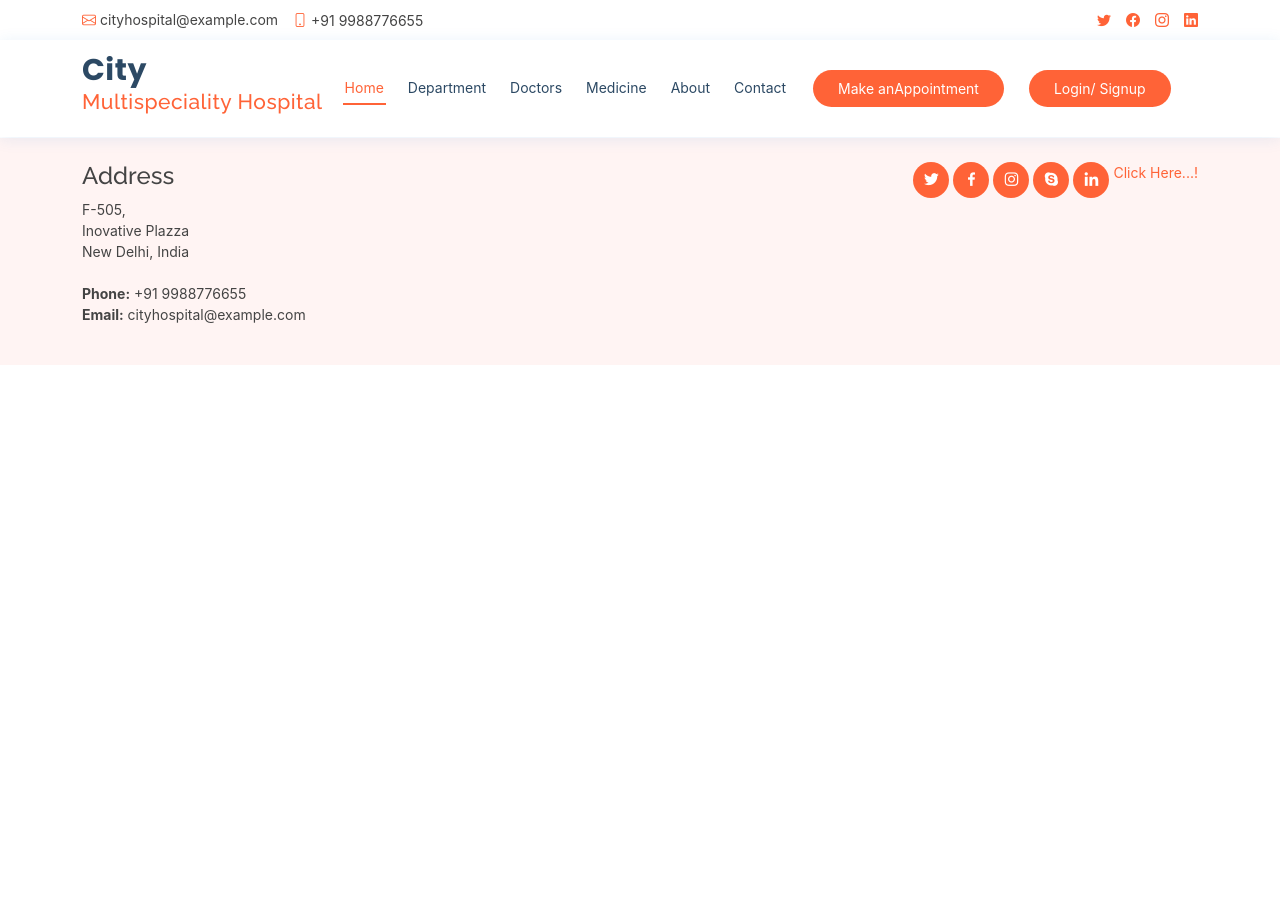
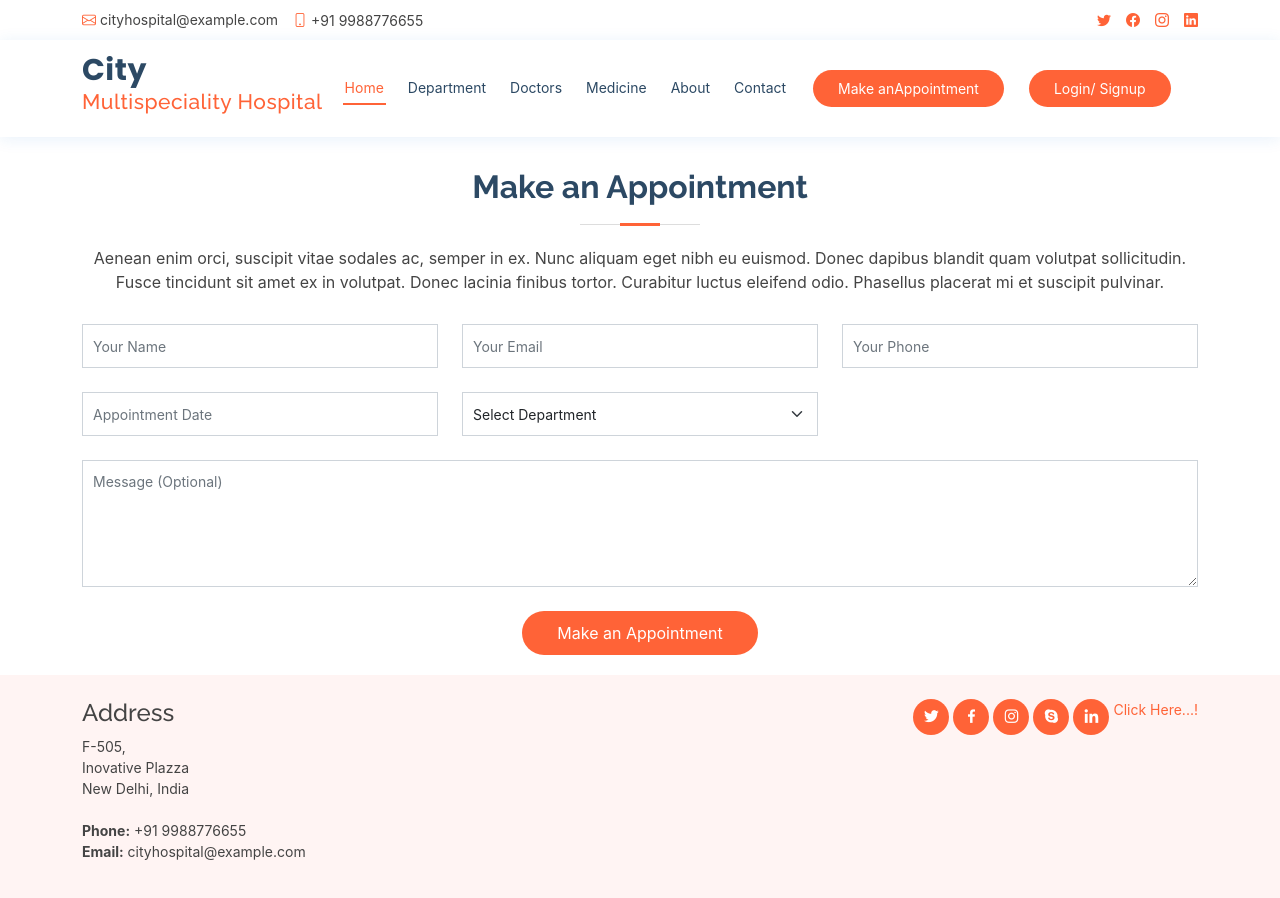
Before and after one commit to Kishan9896/city_hospital-header-inti, a React (Create React App) app: page /appointment in a window 1280 px wide. Shown: the top 898 px of the page. Before the commit the page ends 800 px from the top, so only its background shows below. Built offline with nearby package versions, Linux system fonts and the light colour scheme.

Commit message:
full reset form validation

```diff
--- a/src/App.js
+++ b/src/App.js
@@ -12,6 +12,7 @@
 import Login from './Container/Login';
 import Medicine from './Container/Medicine/Medicine';
 import Refexample from './Component/RefExample/Refexample';
+import Appointment from './Container/Department/Appointment';
 
 
 function App() {
@@ -27,6 +28,7 @@
       <Route path="/login" exact component={Login} />
       <Route path="/Medicine" exact component={Medicine} />
       <Route path="/RefExample" exact component={Refexample}/>
+      <Route path="/appointment" exact component={Appointment} />
     </Switch>
     <Footer />
     </>
--- a/src/Component/Header.js
+++ b/src/Component/Header.js
@@ -50,8 +50,8 @@
           </ul>
           <i className="bi bi-list mobile-nav-toggle" />
         </nav>
-        <a href="./pages/appointment.html" className="appointment-btn scrollto"><span className="d-none d-md-inline">Make an</span>
-          Appointment</a>
+        <NavLink to="/appointment" className="appointment-btn scrollto"><span className="d-none d-md-inline">Make an</span>
+          Appointment</NavLink>
         <NavLink to="/login" className="appointment-btn scrollto">
           <span className="d-none d-md-inline">Login/ Signup</span>
         </NavLink>
--- /dev/null
+++ b/src/Container/Department/Appointment.js
@@ -0,0 +1,144 @@
+import React, { useState } from "react";
+import * as yup from "yup";
+import { Form, Formik, useFormik } from 'formik';
+
+function Appointment(props) {
+  const [appointment, setAppoinment] = useState();
+
+  let schema = yup.object().shape({
+    name: yup.string().required("Please Enter Your Name."),
+    email: yup.string().required("Please Enter Your Email.").email(),
+    phone: yup.number().required("Please Enter Your PhoneNumber."),
+    date: yup.string().required("Please Enter Appointment Date."),
+    department: yup.string().required("Please Select Appointment Department."),
+    message: yup.string()
+  });
+
+  const formik = useFormik({
+    initialValues: {
+        name: '',
+      email: '',
+      phone:'',
+      date: '',
+      department: '',
+      message: ''
+    },
+    validationSchema: schema,
+    onSubmit: values => {
+      alert(JSON.stringify(values, null, 2));
+    },
+  });
+
+  const { handleSubmit } = formik
+
+  return (
+    <main>
+      <section id="appointment" className="appointment">
+        <div className="container">
+          <div className="section-title">
+            <h2>Make an Appointment</h2>
+            <p>
+              Aenean enim orci, suscipit vitae sodales ac, semper in ex. Nunc
+              aliquam eget nibh eu euismod. Donec dapibus blandit quam volutpat
+              sollicitudin. Fusce tincidunt sit amet ex in volutpat. Donec
+              lacinia finibus tortor. Curabitur luctus eleifend odio. Phasellus
+              placerat mi et suscipit pulvinar.
+            </p>
+          </div>
+          <formik values={formik}>
+          <form action method="post" role="form" className="php-email-form">
+            <div className="row">
+              <div className="col-md-4 form-group">
+                <input
+                  type="text"
+                  name="name"
+                  className="form-control"
+                  id="name"
+                  placeholder="Your Name"
+                  data-rule="minlen:4"
+                  data-msg="Please enter at least 4 chars"
+                  onChange={handleSubmit}
+                />
+                <div className="validate" />
+              </div>
+              <div className="col-md-4 form-group mt-3 mt-md-0">
+                <input
+                  type="email"
+                  className="form-control"
+                  name="email"
+                  id="email"
+                  placeholder="Your Email"
+                  data-rule="email"
+                  data-msg="Please enter a valid email"
+                />
+                <div className="validate" />
+              </div>
+              <div className="col-md-4 form-group mt-3 mt-md-0">
+                <input
+                  type="tel"
+                  className="form-control"
+                  name="phone"
+                  id="phone"
+                  placeholder="Your Phone"
+                  data-rule="minlen:4"
+                  data-msg="Please enter at least 4 chars"
+                />
+                <div className="validate" />
+              </div>
+            </div>
+            <div className="row">
+              <div className="col-md-4 form-group mt-3">
+                <input
+                  type="datetime"
+                  name="date"
+                  className="form-control datepicker"
+                  id="date"
+                  placeholder="Appointment Date"
+                  data-rule="minlen:4"
+                  data-msg="Please enter at least 4 chars"
+                />
+                <div className="validate" />
+              </div>
+              <div className="col-md-4 form-group mt-3">
+                <select
+                  name="department"
+                  id="department"
+                  className="form-select"
+                >
+                  <option value>Select Department</option>
+                  <option value="Department 1">Department 1</option>
+                  <option value="Department 2">Department 2</option>
+                  <option value="Department 3">Department 3</option>
+                </select>
+                <div className="validate" />
+              </div>
+            </div>
+            <div className="form-group mt-3">
+              <textarea
+                className="form-control"
+                name="message"
+                rows={5}
+                placeholder="Message (Optional)"
+                defaultValue={""}
+              />
+              <div className="validate" />
+            </div>
+            <div className="mb-3">
+              <div className="loading">Loading</div>
+              <div className="error-message" />
+              <div className="sent-message">
+                Your appointment request has been sent successfully. Thank you!
+              </div>
+            </div>
+            <div className="text-center">
+              <button type="submit">Make an Appointment</button>
+            </div>
+          </form>
+          </formik>
+        </div>
+      </section>
+    </main>
+  );
+}
+
+export default Appointment;
--- a/src/Container/Login.js
+++ b/src/Container/Login.js
@@ -36,12 +36,16 @@
     const formik = useFormik({
         initialValues: initialValu,
         validationSchema: schema,
-        onSubmit: values => {
+        onSubmit: (values, action) => {
             alert(JSON.stringify(values, null, 2));
+            // console.log(action);
+            action.resetForm();
         },
+        enableReinitialize: true
     });
 
-    const { handleSubmit, handleChange, handleBlur, errors, touched } = formik
+    const { handleSubmit, handleChange, handleBlur, errors, touched, values } = formik
+    console.log(errors);
 
     return (
         <main>
@@ -58,11 +62,11 @@
                             login === 'Login' ?
                                 <h2>Login</h2>
                                 :
-                                <h2>Signup</h2>
+                                <h2>Singup</h2>
                         }
                     </div>
                     <Formik values={formik}>
-                        <Form onSubmit={handleSubmit} action method="post" role="form" className="php-email-form">
+                        <Form onSubmit={handleSubmit} className="php-email-form">
                             <div className="row">
                                 {
                                     reset ?
@@ -73,15 +77,13 @@
                                         :
                                         <div className='row'>
                                             <div className="col-md-4 form-group">
-                                                <input type="Name" name="Name" className="form-control" id="Name" placeholder="Your Enter Name" onChange={handleChange} onBlur={handleBlur} />
-                                                <div className="validate" />
+                                                <input type="text" name="name" className="form-control" id="Name" placeholder="Your Enter Name" onChange={handleChange} onBlur={handleBlur} value={values.name} />
                                                 <p>{errors.name && touched.name ? errors.name : ''}</p>
                                             </div>
                                         </div>
                                 }
                                 <div className="col-md-4 form-group mt-3 mt-md-0">
-                                    <input type="email" className="form-control" name="email" id="email" placeholder="Your Email" data-rule="email" data-msg="Please enter a valid email" onChange={handleChange} onBlur={handleBlur} />
-                                    <div className="validate" />
+                                    <input type="email" className="form-control" name="email" id="email" placeholder="Your Email" data-rule="email" data-msg="Please enter a valid email" onChange={handleChange} onBlur={handleBlur} value={values.email} />
                                     <p>{errors.email && touched.email ? errors.email: ''}</p>
 
                                 </div>
@@ -93,8 +95,7 @@
                                 :
                                 <div className='row'>
                                 <div className="col-md-4 form-group">
-                                    <input type="password" name="password" className="form-control" id="password" placeholder="Your password" onChange={handleChange} onBlur={handleBlur} />
-                                    <div className="validate" />
+                                    <input type="password" name="password" className="form-control" id="password" placeholder="Your password" onChange={handleChange} onBlur={handleBlur} value={values.password}/>
                                     <p>{errors.password && touched.password ? errors.password: ''}</p>
                                 </div>
                             </div>
@@ -122,7 +123,6 @@
                                 <div className="text-center"><button type="submit">Singup</button></div>
                             }
 
-
                         </Form>
                     </Formik>
                 </div>
```
